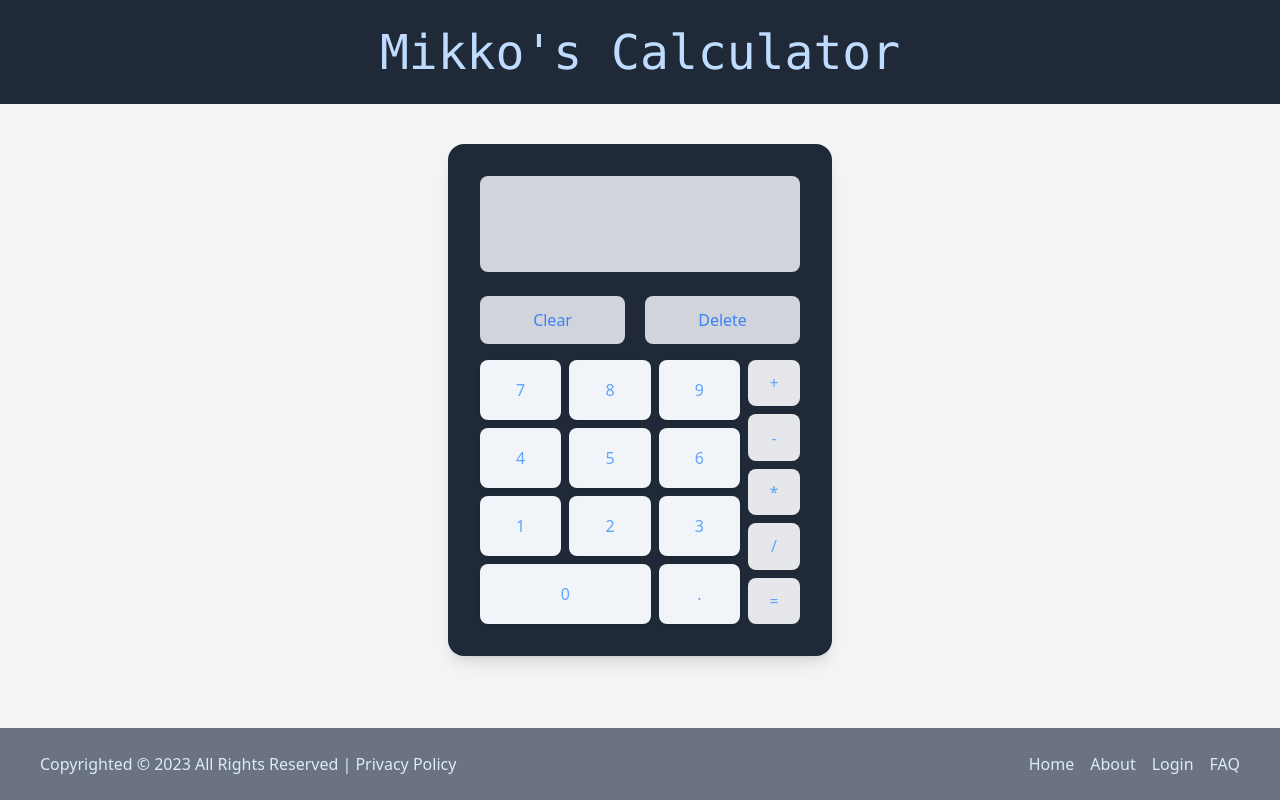
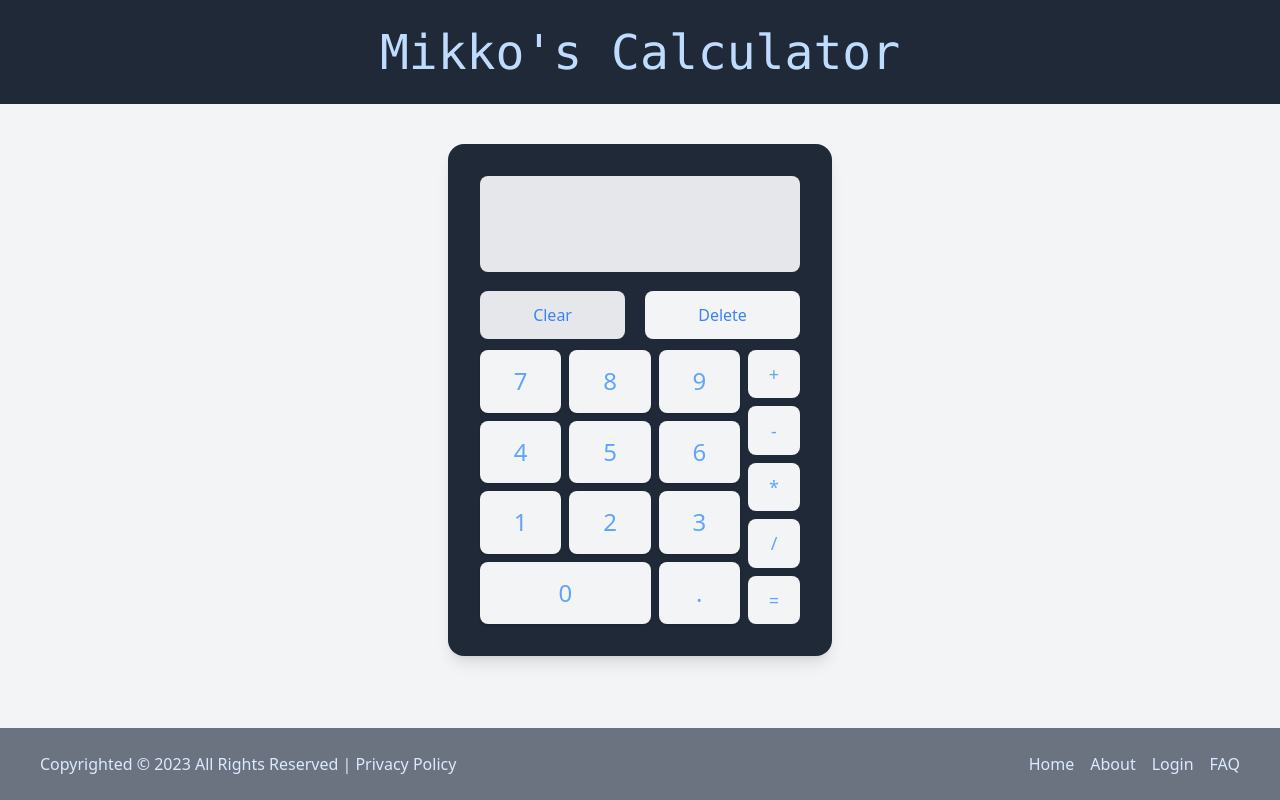
Before and after one commit to JohnMikko27/calculator, a website: page src/index.html in a window 1280 px wide. Drawn offline with Linux system fonts and the light colour scheme.

Commit message:
Style displayScreen

```diff
--- a/src/index.html
+++ b/src/index.html
@@ -6,7 +6,7 @@
     <meta name="viewport" content="width=device-width, initial-scale=1.0" />
     <title>Calculator</title>
     <link rel="stylesheet" href="../public/styles.css" />
-    <!-- <script src="./script.js" defer></script> -->
+    <script src="./script.js" defer></script>
     <!-- <link rel="stylesheet" href="./styles.css" /> -->
   </head>
   <body
@@ -20,17 +20,20 @@
         id="grid-container"
         class="bg-gray-800 h-100 w-96 shadow-lg rounded-2xl p-8 flex flex-col gap-2"
       >
-        <div class="bg-gray-300 w-full h-24 rounded-lg" id="display"></div>
+        <div
+          class="bg-gray-200 w-full h-24 rounded-lg text-black flex justify-end items-end text-6xl px-4 py-3"
+          id="display"
+        ></div>
         <div class="grow grid grid-cols-1">
           <div class="w-full flex gap-5 h-12 self-center">
             <button
-              class="grow bg-gray-300 text-blue-500 rounded-lg"
+              class="grow bg-gray-200 text-blue-500 rounded-lg hover:bg-gray-300"
               id="clear-button"
             >
               Clear
             </button>
             <button
-              class="grow bg-gray-300 text-blue-500 rounded-lg"
+              class="grow bg-gray-100 text-blue-500 rounded-lg hover:bg-gray-300"
               id="delete-button"
             >
               Delete
--- a/src/tw.css
+++ b/src/tw.css
@@ -3,9 +3,9 @@
 @tailwind utilities;
 
 .number {
-  @apply bg-slate-100 text-blue-400 rounded-lg shadow p-2;
+  @apply bg-gray-100 text-blue-400 rounded-lg shadow p-1 text-2xl hover:bg-gray-300;
 }
 
 .operator {
-  @apply bg-gray-200 text-blue-400 p-2 rounded-lg;
+  @apply bg-gray-100 text-blue-400 p-2 rounded-lg text-lg hover:bg-gray-300;
 }
```
Also changed, not shown: public/styles.css.
